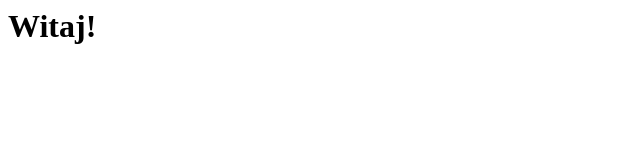
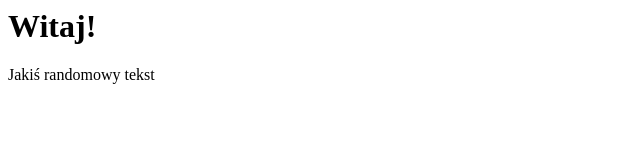
Before and after one commit to Karllos27/2510_Proj1, a plain HTML site: page index.html in a window 1280 px wide. Shown: the whole page, without its empty margins (0-640 px from the left). Drawn offline with Linux system fonts and the light colour scheme.

Commit message:
test odlozenia zmian na potem

```diff
--- a/index.html
+++ b/index.html
@@ -4,5 +4,6 @@
     </head>
     <body>
         <h1>Witaj!</h1>
+        <p>Jakiś randomowy tekst</p>
     </body>
 </html>
```
